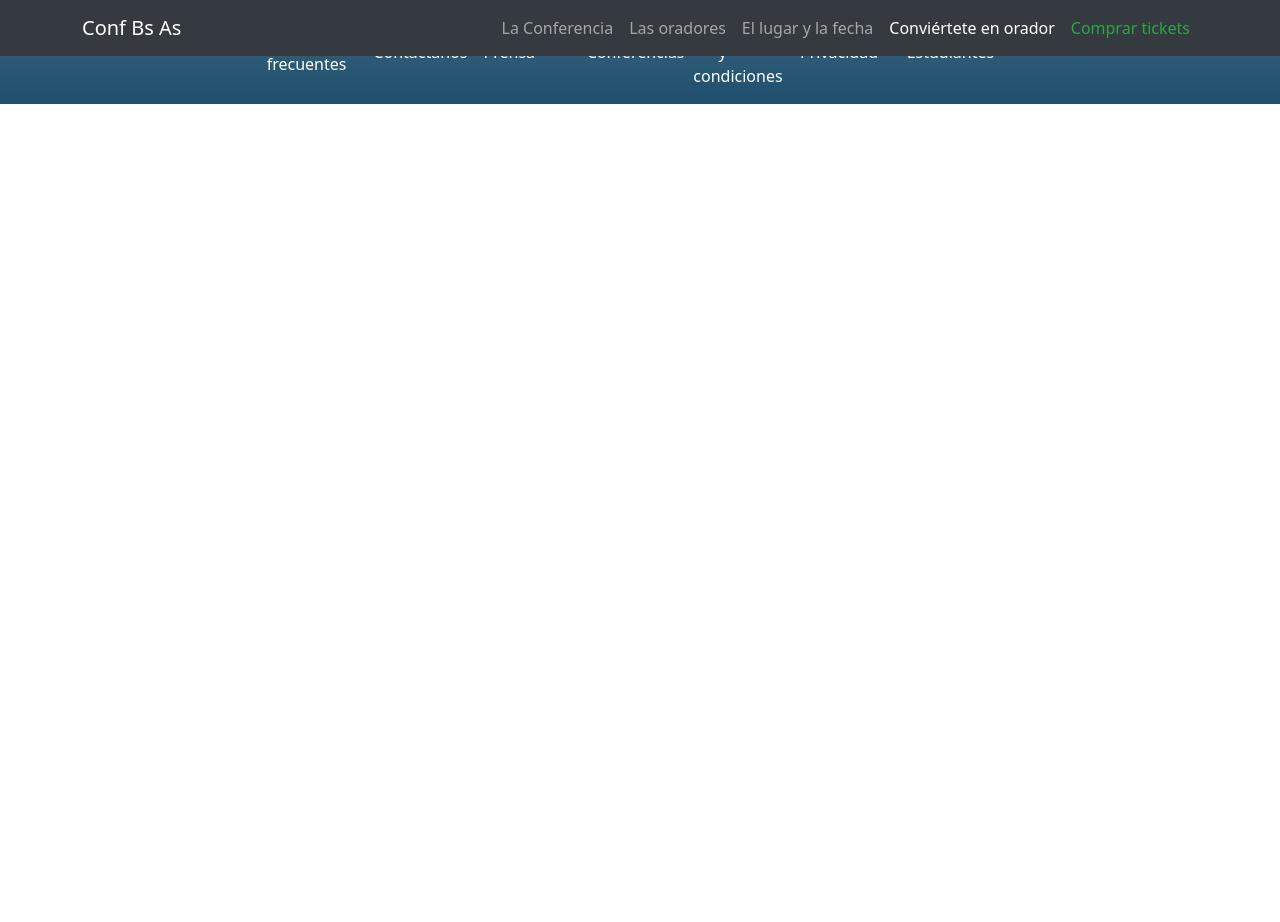
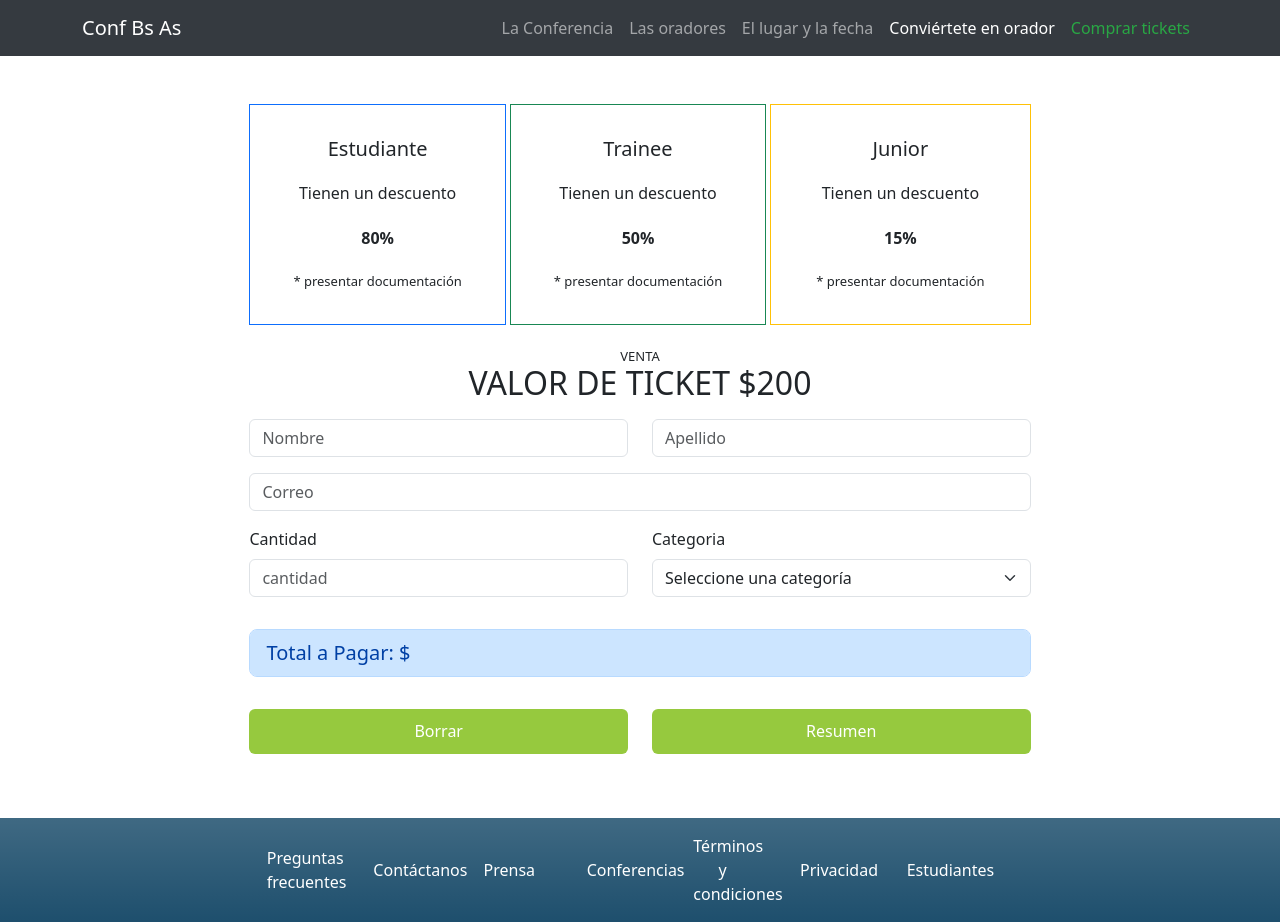
Before and after one commit to laroldan/Integrador-LautaroRoldan-4310318, a plain HTML site: page pages/tickets.html in a window 1280 px wide. Before the commit the page ends 800 px from the top, so only its background shows below. Drawn offline with nearby package versions, Linux system fonts and the light colour scheme; some packages are replaced by stand-ins of ours; a script that the page names is missing.

Commit message:
finished

```diff
--- a/css/style.css
+++ b/css/style.css
@@ -37,6 +37,11 @@ footer {
   color: white;
 }
 
+#submitButton {
+  background-color: rgb(150, 201, 62);
+  color: white;
+}
+
 .fondoNavBar {
   background-color: rgb(53, 58, 64);
 }
@@ -57,6 +62,34 @@ footer {
 
 .fontOradorS {
   font-size: small;
+}
+
+.boxPlan {
+  width: 70%;
+}
+
+.boxSizeSmall {
+  font-size: small;
+}
+
+.buttonModifier {
+  margin: 1rem 0;
+  padding: 0.5rem 0;
+  width: 100%;
+  border-radius: 6px;
+}
+
+.buttonBIG {
+  height: 45px;
+}
+
+.form-control:disabled {
+  background-color: rgb(204, 229, 255) !important;
+  border: 1px solid rgb(184, 218, 255);
+}
+
+.form-control:disabled::placeholder {
+  color: rgb(0, 64, 165);
 }
 
 @media screen and (min-width: 1024px) and (max-width: 1400px) {
--- a/js/main.js
+++ b/js/main.js
@@ -0,0 +1,99 @@
+const submitForm = () => {
+  let name = document.getElementById("name");
+  if (name.value.trim() === "") {
+    swal.fire({
+      title: "Error!",
+      text: "Debe colocar su nombre",
+      icon: "error",
+    });
+    return;
+  }
+
+  let surname = document.getElementById("surname");
+  if (surname.value.trim() === "") {
+    swal.fire({
+      title: "Error!",
+      text: "Debe colocar su apellido",
+      icon: "error",
+    });
+    return;
+  }
+
+  let email = document.getElementById("email");
+  if (email.value === "") {
+    swal.fire({
+      title: "Error!",
+      text: "Debe colocar su email",
+      icon: "error",
+    });
+    return;
+  }
+
+  let isEmailValid = /^\w+([.-]?\w+)*@\w+([.-]?\w+)*(\.\w{2,3})+$/.test(
+    email.value
+  );
+
+  if (!isEmailValid) {
+    swal.fire({
+      title: "Error!",
+      text: "Debe ingresar un email válido",
+      icon: "error",
+    });
+    return;
+  }
+
+  let quantity = document.getElementById("quantity");
+  if (quantity.value <= 0) {
+    swal.fire({
+      title: "Error!",
+      text: "Debe colocar una cantidad mayor a cero",
+      icon: "error",
+    });
+    return;
+  }
+
+  let category = document.getElementById("category");
+  if (category.value === "") {
+    swal.fire({
+      title: "Error!",
+      text: "Debe seleccionar una categoría",
+      icon: "error",
+    });
+    return;
+  }
+
+  switch (category.value) {
+    case "1":
+      totalCost = 200 * quantity.value - 200 * quantity.value * 0.8;
+      break;
+    case "2":
+      totalCost = 200 * quantity.value - 200 * quantity.value * 0.5;
+      break;
+    case "3":
+      totalCost = 200 * quantity.value - 200 * quantity.value * 0.15;
+      break;
+    default:
+      break;
+  }
+
+  document.getElementById(
+    "totalCharge"
+  ).placeholder = `Total a Pagar: $ ${totalCost}`;
+};
+
+submitButton.addEventListener("click", () => submitForm());
+
+let form = document.getElementById("form");
+
+const handleSubmit = (e) => {
+  e.preventDefault();
+};
+
+form.addEventListener("submit", (e) => handleSubmit(e));
+
+const resetFields = () => {
+  form.reset();
+  document.getElementById("totalCharge").placeholder = "Total a Pagar: $";
+};
+
+resetButton.addEventListener("click", () => resetFields());
--- a/pages/tickets.html
+++ b/pages/tickets.html
@@ -17,10 +17,7 @@
     <!--HEADER-->
     <header>
       <!--NAV-->
-      <nav
-        class="navbar navbar-expand-md navbar-dark fixed-top fondoNavBar"
-        id="nav"
-      >
+      <nav class="navbar navbar-expand-md navbar-dark fondoNavBar" id="nav">
         <div class="container justify-content-md-end">
           <a class="navbar-brand" href="../index.html">Conf Bs As</a>
           <button
@@ -65,7 +62,144 @@
     <!--MAIN-->
     <main>
       <!--SECTION-->
-      <section></section>
+      <section class="container">
+        <div class="row mt-5 mb-0 me-auto ms-auto boxPlan">
+          <div class="col-md-4 mb-2 ps-md-0 pe-md-1">
+            <div class="col card rounded-0 border-primary pt-3">
+              <div class="card-body text-center">
+                <h5 class="card-title mb-4">Estudiante</h5>
+                <p class="card-subtitle mb-4">Tienen un descuento</p>
+                <h6 class="mb-4"><b>80%</b></h6>
+                <p class="card-text boxSizeSmall pb-3">
+                  * presentar documentación
+                </p>
+              </div>
+            </div>
+          </div>
+          <div class="col-md-4 mb-2 ps-md-0 pe-md-1">
+            <div class="col card rounded-0 border-success pt-3">
+              <div class="card-body text-center">
+                <h5 class="card-title mb-4">Trainee</h5>
+                <p class="card-subtitle mb-4">Tienen un descuento</p>
+                <h6 class="mb-4"><b>50%</b></h6>
+                <p class="card-text boxSizeSmall pb-3">
+                  * presentar documentación
+                </p>
+              </div>
+            </div>
+          </div>
+          <div class="col-md-4 mb-2 ps-md-0 pe-md-0">
+            <div class="col card rounded-0 border-warning pt-3">
+              <div class="card-body text-center">
+                <h5 class="card-title mb-4">Junior</h5>
+                <p class="card-subtitle mb-4">Tienen un descuento</p>
+                <h6 class="mb-4"><b>15%</b></h6>
+                <p class="card-text boxSizeSmall pb-3">
+                  * presentar documentación
+                </p>
+              </div>
+            </div>
+          </div>
+        </div>
+
+        <h2
+          class="d-flex flex-column justify-content-center align-items-center fs-2 p-3 mb-0"
+        >
+          <div class="boxSizeSmall">VENTA</div>
+          <div>VALOR DE TICKET $200</div>
+        </h2>
+
+        <form class="d-flex flex-column boxPlan me-auto ms-auto mb-5" id="form">
+          <div class="row">
+            <div class="col-12 col-md-6 mb-3">
+              <input
+                id="name"
+                type="text"
+                class="form-control"
+                placeholder="Nombre"
+                aria-label="Nombre"
+              />
+            </div>
+            <div class="col-12 col-md-6 mb-3">
+              <input
+                id="surname"
+                type="text"
+                class="form-control"
+                placeholder="Apellido"
+                aria-label="Apellido"
+              />
+            </div>
+          </div>
+
+          <div class="col-12 mb-3">
+            <input
+              id="email"
+              type="email"
+              class="form-control"
+              placeholder="Correo"
+              aria-label="Correo"
+            />
+          </div>
+          <div class="row">
+            <div class="col-12 col-md-6 mb-3">
+              <div class="mb-2">Cantidad</div>
+              <div>
+                <input
+                  id="quantity"
+                  type="number"
+                  class="form-control"
+                  placeholder="cantidad"
+                  aria-label="cantidad"
+                />
+              </div>
+            </div>
+            <div class="col-12 col-md-6 mb-3">
+              <div class="mb-2">Categoria</div>
+              <select class="form-select" aria-label="categoria" id="category">
+                <option value="" selected>Seleccione una categoría</option>
+                <option value="1">Estudiante</option>
+                <option value="2">Trainee</option>
+                <option value="3">Junior</option>
+              </select>
+            </div>
+          </div>
+
+          <div class="mt-3 mb-3">
+            <input
+              type="text"
+              class="form-control form-control-lg"
+              id="totalCharge"
+              placeholder="Total a Pagar: $"
+              aria-label="totalCost"
+              disabled="disabled"
+            />
+          </div>
+
+          <div class="row">
+            <div class="col-12 col-md-6">
+              <!--resetButton-->
+              <button
+                type="reset"
+                class="btn buttonModifier mb-0 buttonBIG"
+                id="btnLightGreen"
+                id="resetButton"
+              >
+                Borrar
+              </button>
+            </div>
+            <div class="col-12 col-md-6">
+              <!--submitButton-->
+              <button
+                type="submit"
+                class="btn buttonModifier buttonBIG btnLightGreen"
+                id="submitButton"
+              >
+                Resumen
+              </button>
+            </div>
+          </div>
+        </form>
+      </section>
     </main>
     <!--FOOTER-->
     <footer class="pt-3 bg-gradient">
@@ -98,5 +232,7 @@
 
     <!--JAVASCRIPT-->
     <script src="../js/main.js"></script>
+    <!--SWEETALERT-->
+    <script src="https://cdn.jsdelivr.net/npm/sweetalert2@11"></script>
   </body>
 </html>
```
